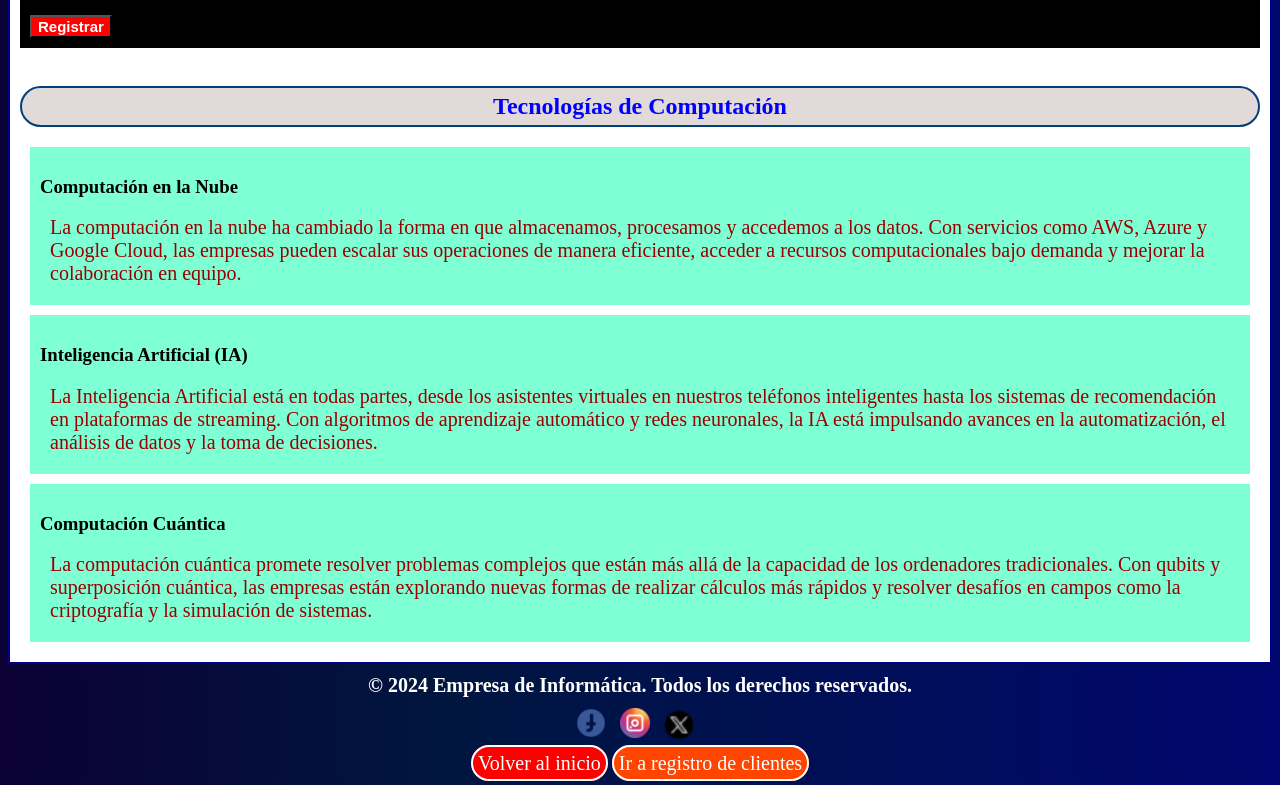
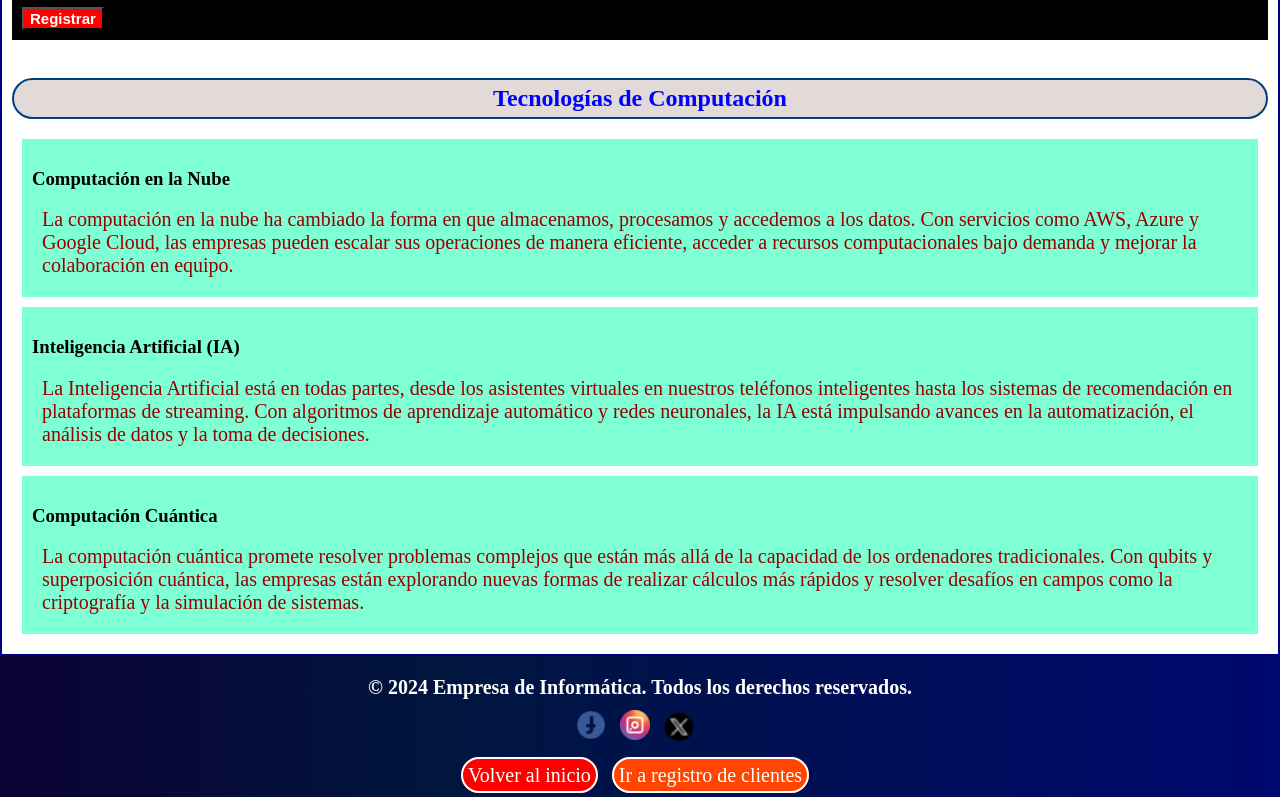
Before and after one commit to GallegoKevin/SEMANA4_TUTORIA, a plain HTML site: page index.html in a window 1280 px wide. Shown: the part 1339-2136 px from the top of the page. Drawn offline with Linux system fonts and the light colour scheme.

Commit message:
modificacion de encabezado

```diff
--- a/styles.css
+++ b/styles.css
@@ -5,7 +5,12 @@
 }
 
 body{
-    background: linear-gradient(90deg, rgb(11, 1, 53) 0%, rgb(0, 22, 63) 35%, rgb(0, 7, 110) 100%);
+    background: url("img/view2.jpg");
+    background-repeat: no-repeat;
+    background-size: 100% 100%;
+    background-attachment: fixed;
+    margin: 0;
+    padding: 0;
 
   }
 
@@ -224,7 +229,11 @@ button{
 .f-01{
     background: linear-gradient(90deg, rgb(11, 1, 53) 0%, rgb(0, 22, 63) 35%, rgb(0, 7, 110) 100%);
     width: 100%;
-    height: 100%;
+    bottom: 0;
+    left: 0;
+    padding: 10px 0; /* Agrega un espacio interno */
+    color: white;
+    text-align: center;
 }
 
 .fd-01{
@@ -284,5 +293,9 @@ button{
   }
   .end{
     text-align: center;
-    margin: 10px;
+    margin-top: 20px;
   }
+
+  .end a{
+    margin-right: 10px;
+  }
```
